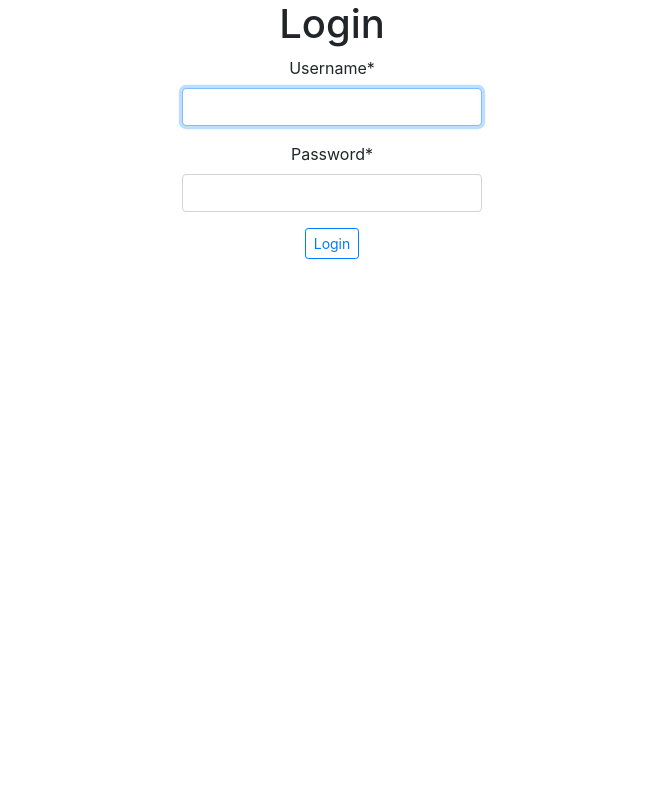
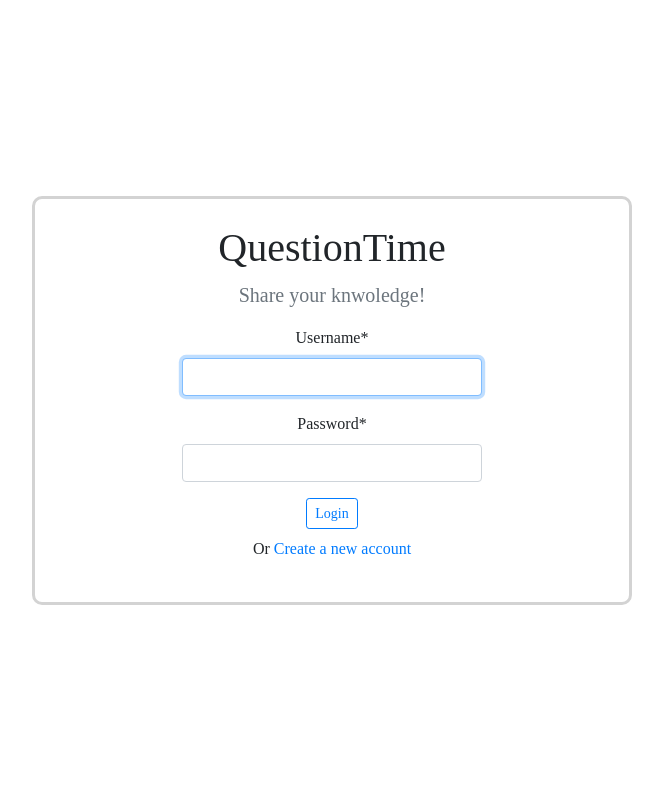
Before and after one commit to arifhusaini97/QuestionTime, a Django app: page /accounts/login/ in a window 1280 px wide. Shown: the whole page, without its empty margins (308-971 px from the left). Run offline with Django 3.2, Linux system fonts and the light colour scheme; some libraries are stand-ins or nearby versions.

Commit message:
Authentication Template

```diff
--- a/ProjectQuestionTime/templates/auth_layout.html
+++ b/ProjectQuestionTime/templates/auth_layout.html
@@ -4,7 +4,12 @@
     <meta charset="utf-8" />
     <meta name="viewport" content="width=device-width, initial-scale=1" />
     <meta http-equiv="X-UA-Compatible" content="IE=edge" />
-    <link rel="stylesheet" href="https://cdn.jsdelivr.net/npm/bootstrap@4.6.0/dist/css/bootstrap.min.css" integrity="sha384-B0vP5xmATw1+K9KRQjQERJvTumQW0nPEzvF6L/Z6nronJ3oUOFUFpCjEUQouq2+l" crossorigin="anonymous">
+    <link
+      rel="stylesheet"
+      href="https://cdn.jsdelivr.net/npm/bootstrap@4.6.0/dist/css/bootstrap.min.css"
+      integrity="sha384-B0vP5xmATw1+K9KRQjQERJvTumQW0nPEzvF6L/Z6nronJ3oUOFUFpCjEUQouq2+l"
+      crossorigin="anonymous"
+    />
 
     <title>Question Time</title>
     <style type="text/css">
@@ -16,9 +21,30 @@
         width: 400px;
         margin: auto;
       }
+
+      .outer-area {
+        margin-top: 100px;
+      }
+
+      html,
+      body {
+        height: 100%;
+        font-family: 'Playfair Display', serif;
+      }
+
+      .auth-box {
+        border: 3px solid lightgrey;
+        border-radius: 10px;
+        padding-top: 25px;
+        padding-bottom: 25px;
+        width: 600px;
+        margin: auto;
+      }
     </style>
   </head>
   <body>
-    <div class="auth-box text-center">{% block content %} {% endblock %}</div>
+    <div class="h-100 d-flex justify-content-center align-items-center">
+      <div class="auth-box text-center">{% block content %} {% endblock %}</div>
+    </div>
   </body>
 </html>
--- a/ProjectQuestionTime/templates/django_registration/registration_form.html
+++ b/ProjectQuestionTime/templates/django_registration/registration_form.html
@@ -6,5 +6,6 @@
   {{ form|crispy }}
   <button type="submit" class="btn btn-sm btn-outline-primary">Create Account</button>
   </form>
+  <p class="mt-2">Or <a href="{% url 'login' %}">Login</a> </p>
 </div>
 {% endblock %}
--- a/ProjectQuestionTime/templates/registration/login.html
+++ b/ProjectQuestionTime/templates/registration/login.html
@@ -1,10 +1,12 @@
 {% extends 'auth_layout.html' %} {% load crispy_forms_tags %} {% block content %}
-<h1>Login</h1>
+<h1>QuestionTime</h1>
+<p class="lead text-muted">Share your knwoledge!</p>
 <div class="login-form-container">
   <form method="POST">
   {% csrf_token %}
   {{ form|crispy }}
   <button type="submit" class="btn btn-sm btn-outline-primary">Login</button>
   </form>
+  <p class="mt-2">Or <a href="{% url 'django_registration_register' %}">Create a new account</a> </p>
 </div>
 {% endblock %}
```
Also changed, not shown: ProjectQuestionTime/db.sqlite3.
